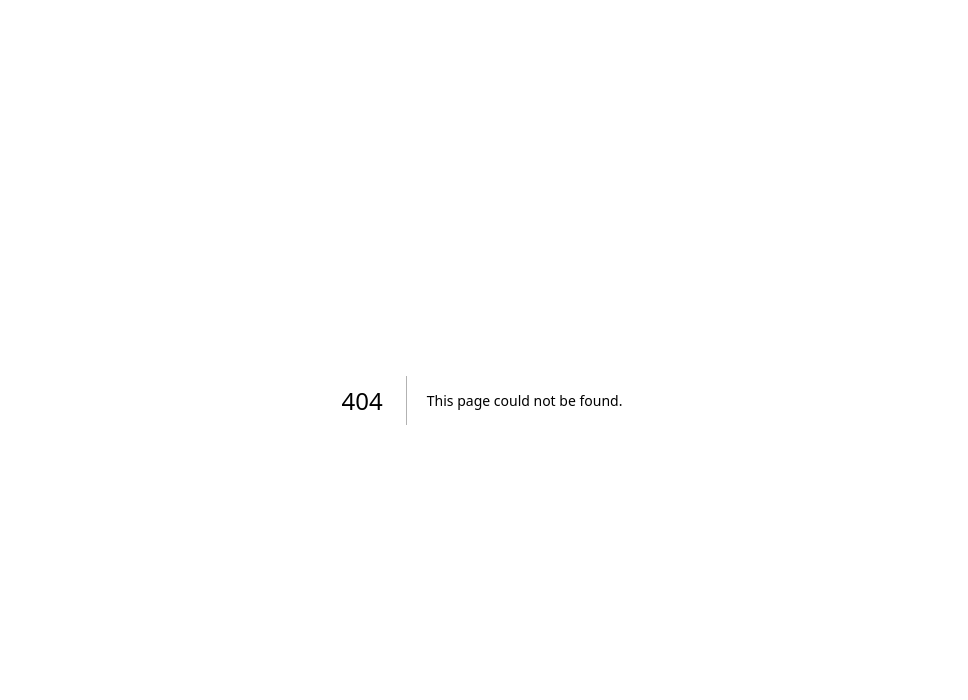
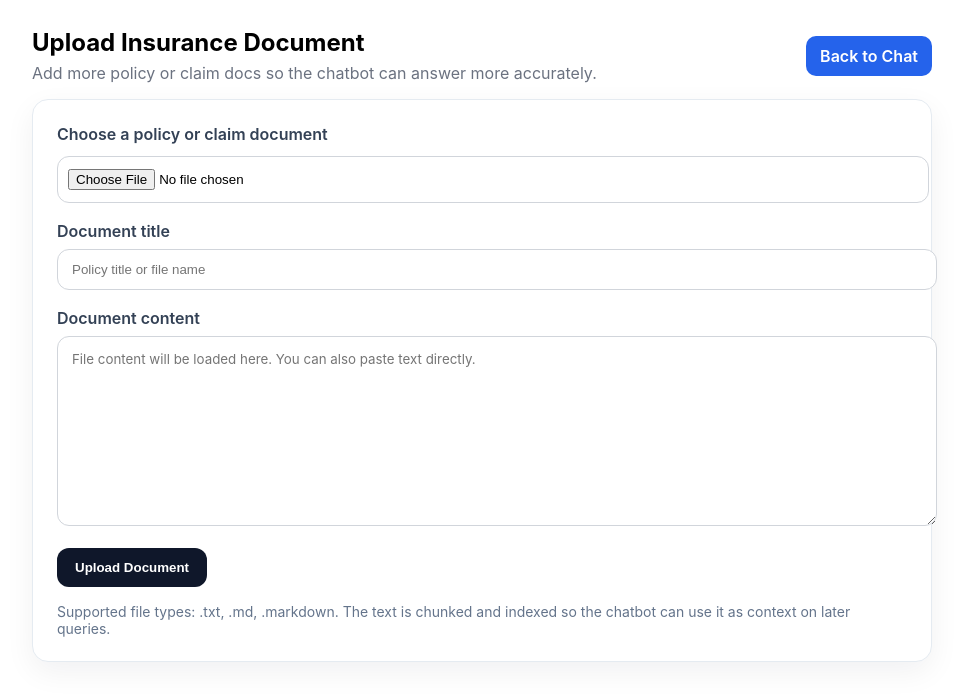
Before and after one commit to rishabhpatel-sys/insurance-chatbot, a Next.js app in the folder frontend/next-app/: page /upload in a window 1280 px wide. Before the commit this address had no page. Shown: the top 700 px of the page, without its empty margins (158-1126 px from the left). Built offline with nearby package versions, Linux system fonts and the light colour scheme.

Commit message:
Add Next.js upload page and backend upload support documentation

```diff
--- /dev/null
+++ b/frontend/next-app/pages/upload.js
@@ -0,0 +1,103 @@
+import { useState } from 'react'
+import Link from 'next/link'
+
+export default function UploadPage() {
+  const [title, setTitle] = useState('')
+  const [content, setContent] = useState('')
+  const [fileName, setFileName] = useState('')
+  const [status, setStatus] = useState('')
+  const [error, setError] = useState('')
+  const [chunks, setChunks] = useState(null)
+
+  const handleFileChange = async (event) => {
+    setError('')
+    const file = event.target.files?.[0]
+    if (!file) return
+    setFileName(file.name)
+
+    const allowed = ['text/plain', 'text/markdown', 'application/json']
+    if (!allowed.includes(file.type) && !file.name.match(/\.(txt|md|markdown)$/i)) {
+      setError('Please upload a .txt or .md file for best results.')
+      setContent('')
+      return
+    }
+
+    try {
+      const text = await file.text()
+      setContent(text)
+      if (!title) {
+        setTitle(file.name.replace(/\.[^.]+$/, ''))
+      }
+    } catch (err) {
+      setError('Unable to read the selected file. Please try a plain text file.')
+    }
+  }
+
+  const handleUpload = async (event) => {
+    event.preventDefault()
+    setError('')
+    setStatus('')
+    setChunks(null)
+
+    if (!title.trim() || !content.trim()) {
+      setError('Please provide a title and file content before uploading.')
+      return
+    }
+
+    setStatus('Uploading document...')
+    try {
+      const response = await fetch('http://localhost:8000/upload-document', {
+        method: 'POST',
+        headers: { 'Content-Type': 'application/json' },
+        body: JSON.stringify({ title: title.trim(), content, metadata: { source: fileName || title.trim() } }),
+      })
+      const data = await response.json()
+      if (!response.ok) {
+        setError(data.detail || 'Upload failed. Please check the backend.')
+        setStatus('')
+        return
+      }
+      setStatus(`Success! Indexed ${data.chunks_indexed} chunks.`)
+      setChunks(data.chunks_indexed)
+      setError('')
+    } catch (err) {
+      setError('Upload error: ' + (err.message || 'unable to connect to backend'))
+      setStatus('')
+    }
+  }
+
+  return (
+    <div style={{ padding: 20, maxWidth: 900, margin: '0 auto', fontFamily: 'Inter, Arial, sans-serif' }}>
+      <div style={{ display: 'flex', alignItems: 'center', justifyContent: 'space-between', gap: 12, marginBottom: 16 }}>
+        <div>
+          <h2 style={{ margin: 0 }}>Upload Insurance Document</h2>
+          <p style={{ color: '#6b7280', margin: '6px 0 0' }}>Add more policy or claim docs so the chatbot can answer more accurately.</p>
+        </div>
+        <Link href="/" style={{ textDecoration: 'none' }}>
+          <span style={{ display: 'inline-flex', alignItems: 'center', justifyContent: 'center', background: '#2563eb', color: 'white', borderRadius: 10, padding: '10px 14px', cursor: 'pointer', fontWeight: 600 }}>Back to Chat</span>
+        </Link>
+      </div>
+
+      <form onSubmit={handleUpload} style={{ background: '#fff', border: '1px solid #e5ebf1', borderRadius: 16, padding: 24, boxShadow: '0 10px 30px rgba(15,23,42,0.06)' }}>
+        <label style={{ display: 'block', marginBottom: 12, color: '#334155', fontWeight: 600 }}>Choose a policy or claim document</label>
+        <input type="file" accept=".txt,.md,.markdown" onChange={handleFileChange} style={{ width: '100%', padding: '12px 10px', borderRadius: 12, border: '1px solid #d1d5db', marginBottom: 18 }} />
+
+        <label style={{ display: 'block', marginBottom: 8, color: '#334155', fontWeight: 600 }}>Document title</label>
+        <input value={title} onChange={(e) => setTitle(e.target.value)} placeholder="Policy title or file name" style={{ width: '100%', padding: '12px 14px', borderRadius: 12, border: '1px solid #d1d5db', marginBottom: 18 }} />
+
+        <label style={{ display: 'block', marginBottom: 8, color: '#334155', fontWeight: 600 }}>Document content</label>
+        <textarea value={content} onChange={(e) => setContent(e.target.value)} rows={10} placeholder="File content will be loaded here. You can also paste text directly." style={{ width: '100%', resize: 'vertical', padding: '14px', borderRadius: 12, border: '1px solid #d1d5db', marginBottom: 18, fontFamily: 'Inter, Arial, sans-serif' }} />
+
+        <div style={{ display: 'flex', gap: 12, flexWrap: 'wrap', alignItems: 'center', marginBottom: 16 }}>
+          <button type="submit" style={{ background: '#0f172a', color: '#fff', border: 'none', padding: '12px 18px', borderRadius: 12, cursor: 'pointer', fontWeight: 600 }}>Upload Document</button>
+          {status ? <span style={{ color: '#0b6f50' }}>{status}</span> : null}
+          {error ? <span style={{ color: '#b91c1c' }}>{error}</span> : null}
+        </div>
+
+        <div style={{ color: '#64748b', fontSize: 14 }}>
+          Supported file types: .txt, .md, .markdown. The text is chunked and indexed so the chatbot can use it as context on later queries.
+        </div>
+      </form>
+    </div>
+  )
+}
```
Also changed, not shown: 1 other file (tests, documents, lock files or other folders).
